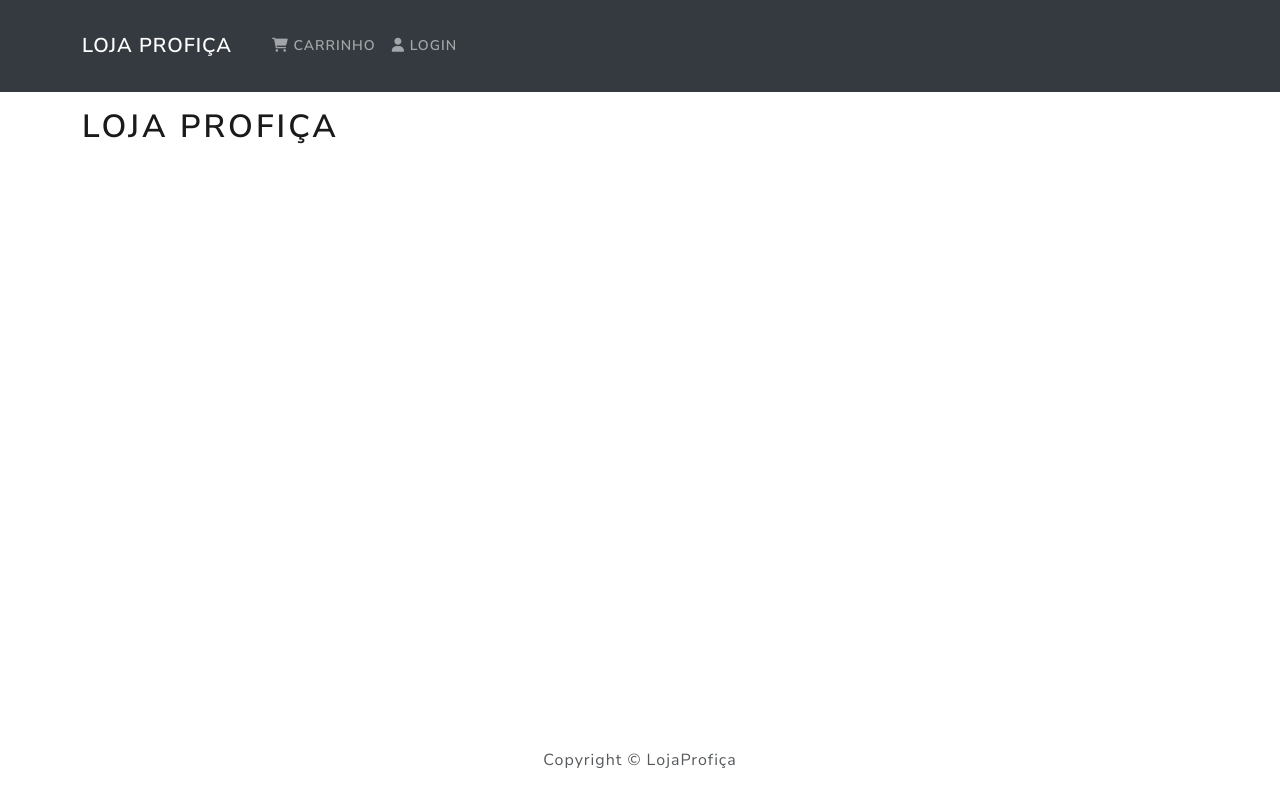
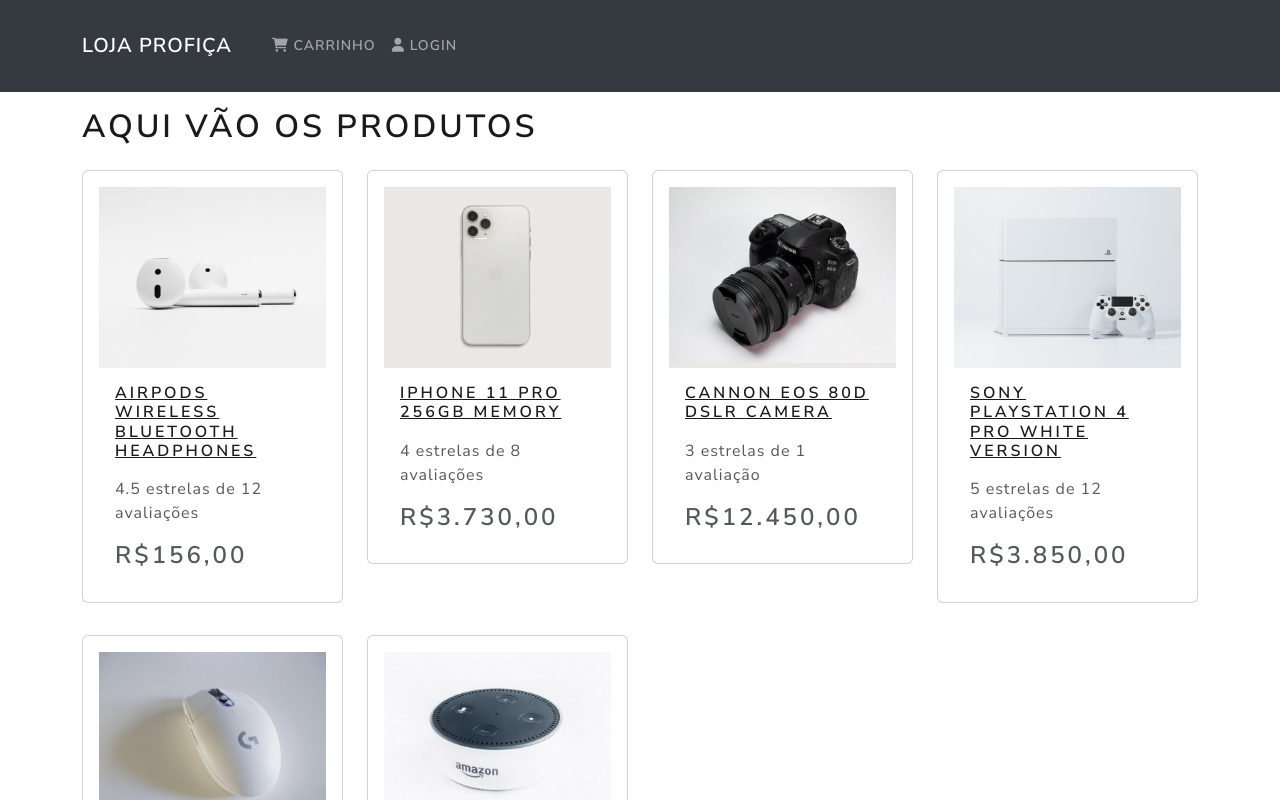
Before and after one commit to GuiJR777/django_react_ecommerce_project, a React (Create React App) app in the folder frontend/: page / in a window 1280 px wide. Shown: the top 800 px of the page. Built offline with nearby package versions, Linux system fonts and the light colour scheme.

Commit message:
Lesson 7: End of lesson

```diff
--- a/frontend/src/App.js
+++ b/frontend/src/App.js
@@ -2,6 +2,7 @@ import { Container } from 'react-bootstrap'
 
 import Header from './components/Headers'
 import Footer from './components/Footer'
+import HomeScreen from './screens/HomeScreen'
 
 function App() {
   return (
@@ -10,7 +11,7 @@ function App() {
 
       <main className="py-3">
         <Container>
-          <h1>Loja Profiça</h1>
+          <HomeScreen/>
         </Container>
       </main>
 
```
